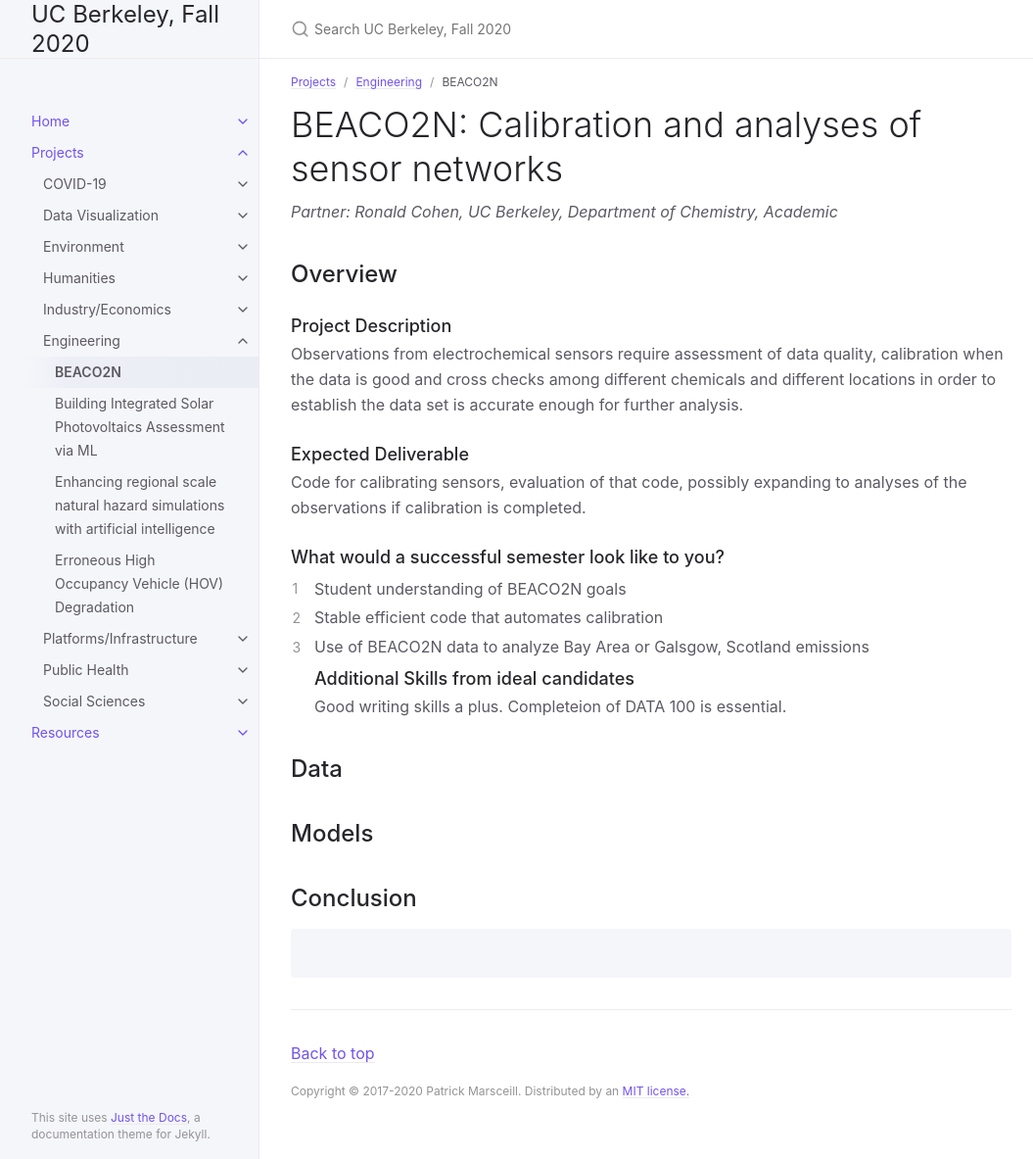
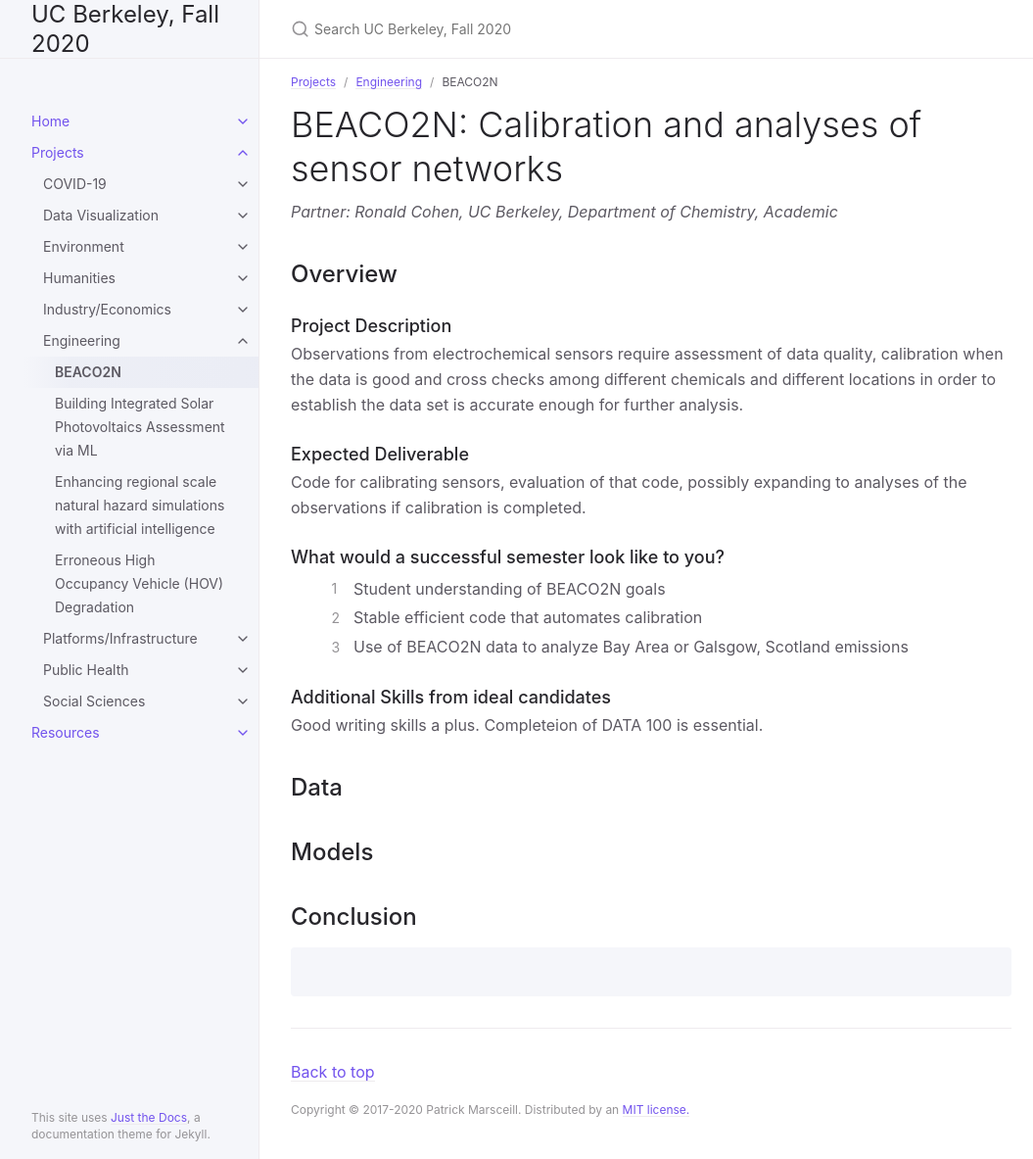
Before and after one commit to DS-Discovery/ds-discovery.github.io, a Jekyll site: the page built from Projects/Engineering/BEACO2N.md, in a window 1280 px wide and 1183 px high. Shown: the whole window at 98% size, without its empty margins (107-1162 px from the left). Built offline with Jekyll 4.4.1, drawn with Linux system fonts in a browser that asks for light colours.

```diff
--- a/Projects/Engineering/BEACO2N.md
+++ b/Projects/Engineering/BEACO2N.md
@@ -12,12 +12,15 @@ nav_order: 0
 ## Overview
 ### Project Description
 Observations from electrochemical sensors require assessment of data quality, calibration when the data is good and cross checks among different chemicals and different locations in order to establish the data set is accurate enough for further analysis.
+
 ### Expected Deliverable
 Code for calibrating sensors, evaluation of that code, possibly expanding to analyses of the observations if calibration is completed.
+
 ### What would a successful semester look like to you?
-1. Student understanding of BEACO2N goals
-1. Stable efficient code that automates calibration
-1. Use of BEACO2N data to analyze Bay Area or Galsgow, Scotland emissions
+>1. Student understanding of BEACO2N goals
+>1. Stable efficient code that automates calibration
+>1. Use of BEACO2N data to analyze Bay Area or Galsgow, Scotland emissions
+
 ### Additional Skills from ideal candidates
 Good writing skills a plus. Completeion of DATA 100 is essential.
 
```
